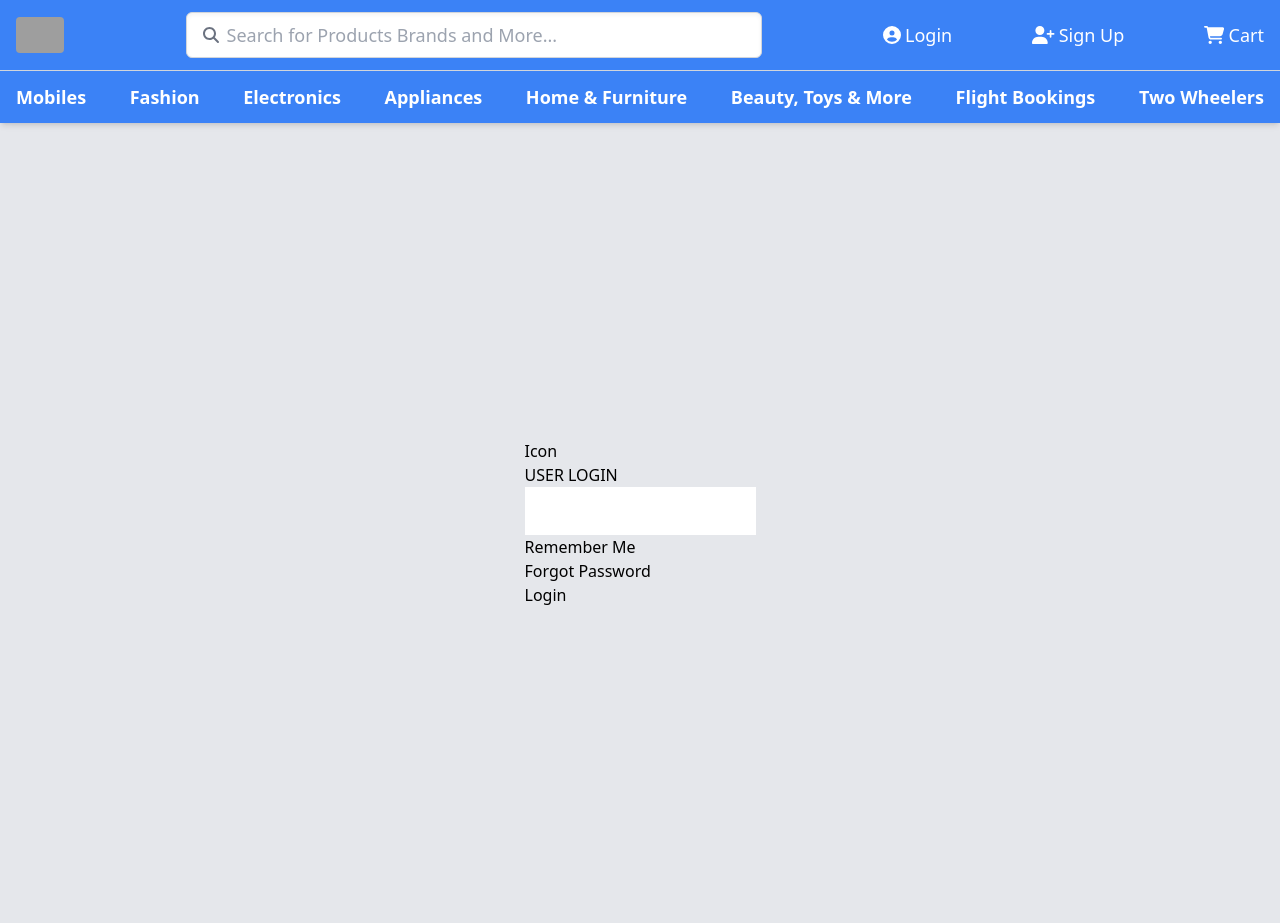
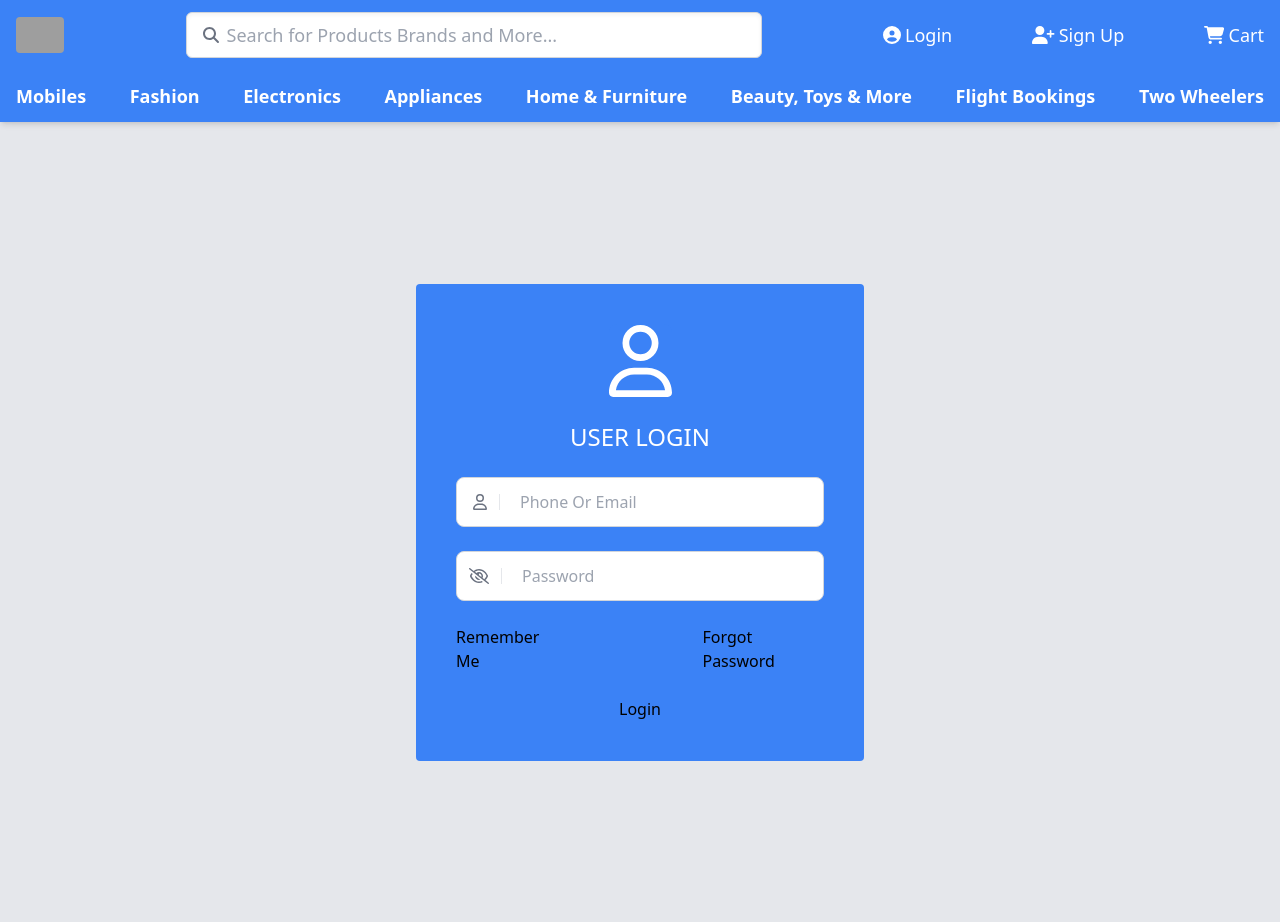
Before and after one commit to Madan123Shahi/E_Commerce, a React (Create React App) app in the folder front_end/: page /login in a window 1280 px wide. Built offline with nearby package versions, Linux system fonts and the light colour scheme; grey boxes are pictures that could not be loaded.

Commit message:
Login Page

```diff
--- a/front_end/src/components/Navbar.jsx
+++ b/front_end/src/components/Navbar.jsx
@@ -25,7 +25,7 @@ const Navbar = () => {
   return (
     <div className=" sticky top-0 z-50 bg-blue-500 w-full font-sans shadow-md">
       {/* First Div: Logo, Search Bar, Login, Cart */}
-      <div className="flex justify-between items-center px-4 py-3 gap-4 border-b border-gray-300">
+      <div className="flex justify-between items-center px-4 py-3 gap-4">
         {/* Logo */}
         <div>
           <img
--- a/front_end/src/pages/Login.jsx
+++ b/front_end/src/pages/Login.jsx
@@ -6,22 +6,42 @@ const LoginPage = () => {
 
   return (
     <div className="flex justify-center items-center bg-gray-200 min-h-screen">
-      <div>
+      <div className="flex flex-col justify-center items-center bg-blue-500 rounded p-10 space-y-6 w-full max-w-md">
         {/* div for icon */}
-        <div>Icon</div>
+        <div className="text-7xl text-white bg-blue-500 rounded-lg">
+          <FontAwesomeIcon icon={faUser} />
+        </div>
         {/* div for User Login Text */}
-        <div>USER LOGIN</div>
+        <div className="text-white font-medium text-2xl">USER LOGIN</div>
         {/* div for Username Input */}
-        <div>
-          <input />
+        <div className="flex gap-2 w-full bg-white items-center p-2 rounded-lg border border-gray-300 focus-within:ring-2 focus-within:ring-blue-600 ">
+          <div className="flex items-center pr-3 border-r text-gray-500">
+            <FontAwesomeIcon icon={faUser} className="ml-2" />
+          </div>
+          <input
+            type="text"
+            placeholder="Phone Or Email"
+            className=" w-full p-1 px-3 text-base outline-none caret-transparent text-gray-500"
+          />
         </div>
-        {/* div for Password */}
-        <div>
-          <input />
+
+        {/* div for Username Input */}
+        <div className="flex gap-2 w-full bg-white items-center p-2 rounded-lg border border-gray-300 focus-within:ring-2 focus-within:ring-blue-600 ">
+          <div className="flex items-center pr-3 border-r text-gray-500">
+            <FontAwesomeIcon icon={faEyeSlash} className="ml-1" />
+          </div>
+          <input
+            type="text"
+            placeholder="Password"
+            className="  w-full px-3 text-base p-1 outline-none caret-transparent text-gray-500"
+          />
         </div>
         {/* div for Remember me check box along with forgot password */}
-        <div>
-          <p>Remember Me</p>
+        <div className="flex space-x-32 ">
+          <div className="flex gap-1">
+            <label>Remember Me</label>
+            <input type="checkbox" className="appearance-none w-2 h-2" />
+          </div>
           <span>Forgot Password</span>
         </div>
         {/* div for Login Button */}
```
